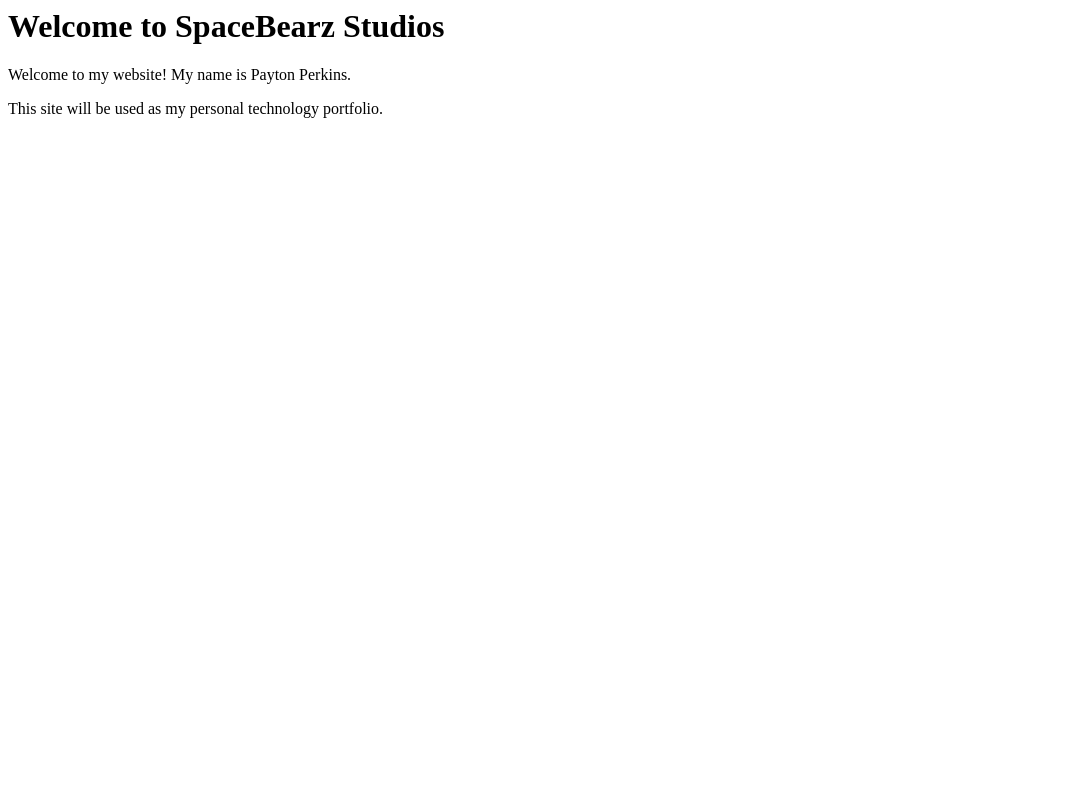
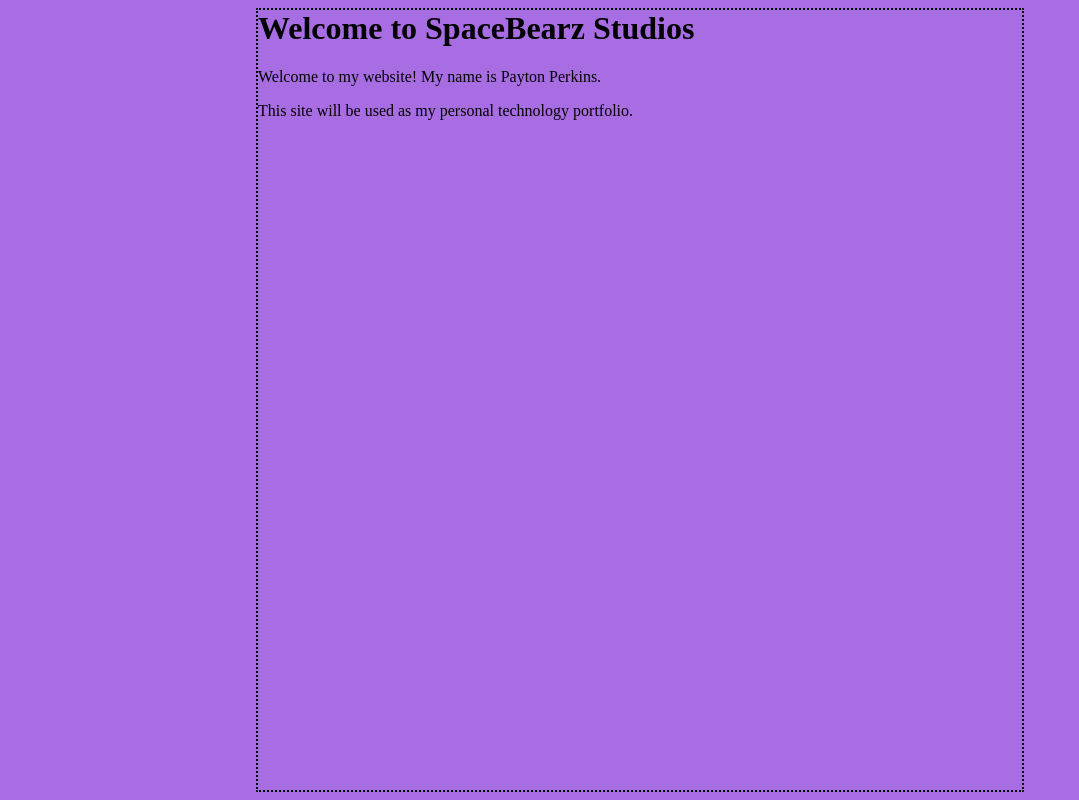
Before and after one commit to Dane115/first_website, a plain HTML site: page index.html in a window 1280 px wide. Shown: the whole page, without its empty margins (0-1079 px from the left). Drawn offline with Linux system fonts and the light colour scheme.

Commit message:
Add files via upload

```diff
--- a/index.html
+++ b/index.html
@@ -1,6 +1,16 @@
 <html>
    <head>
       <title>SpaceBearz Studios</title>
+      <style type="text/css">
+         body {
+		background-color: #a86de3;
+		margin-left: 20%;
+		margin-right: 20%;
+		border: 2px dotted black;
+		padding: 10px 10px 10px 10px
+		font-family: sans-serif;
+	</style>
+
    </head>
    <body>
       <h1> Welcome to SpaceBearz Studios </h1>
```
